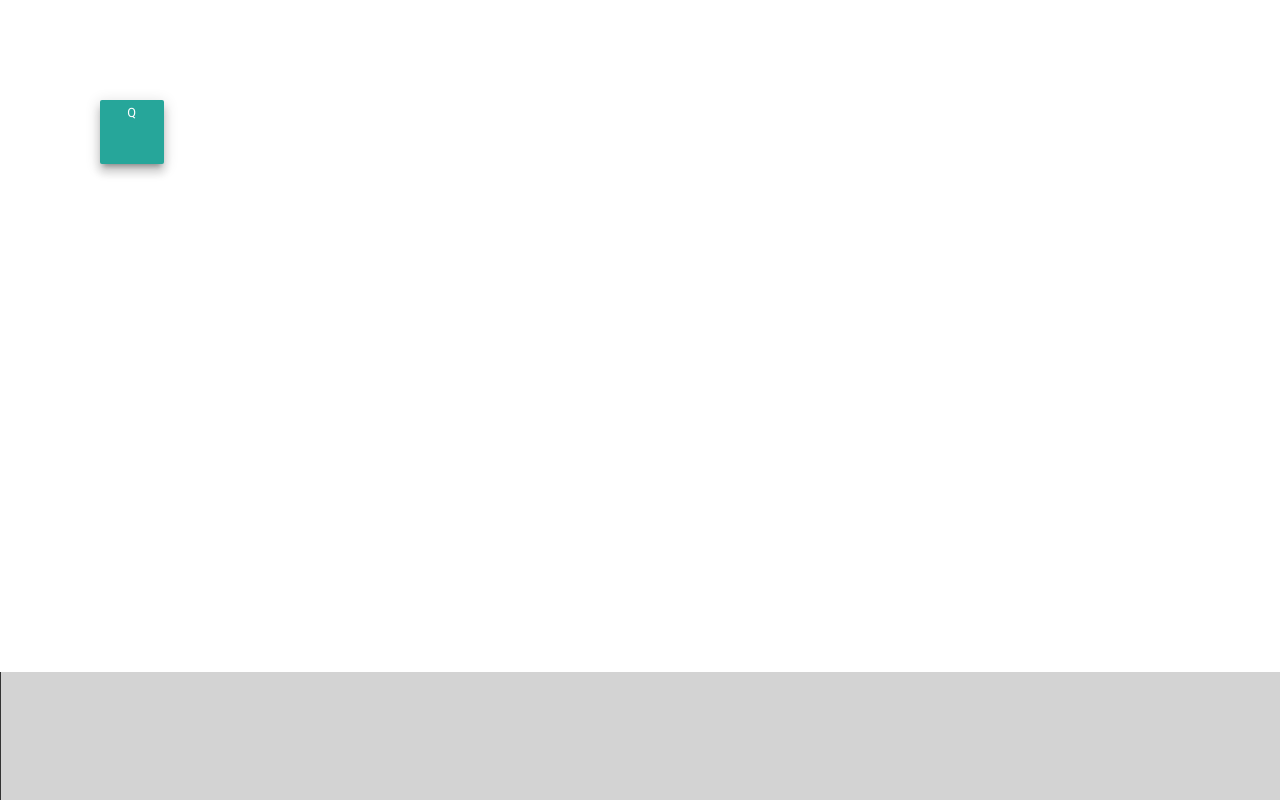
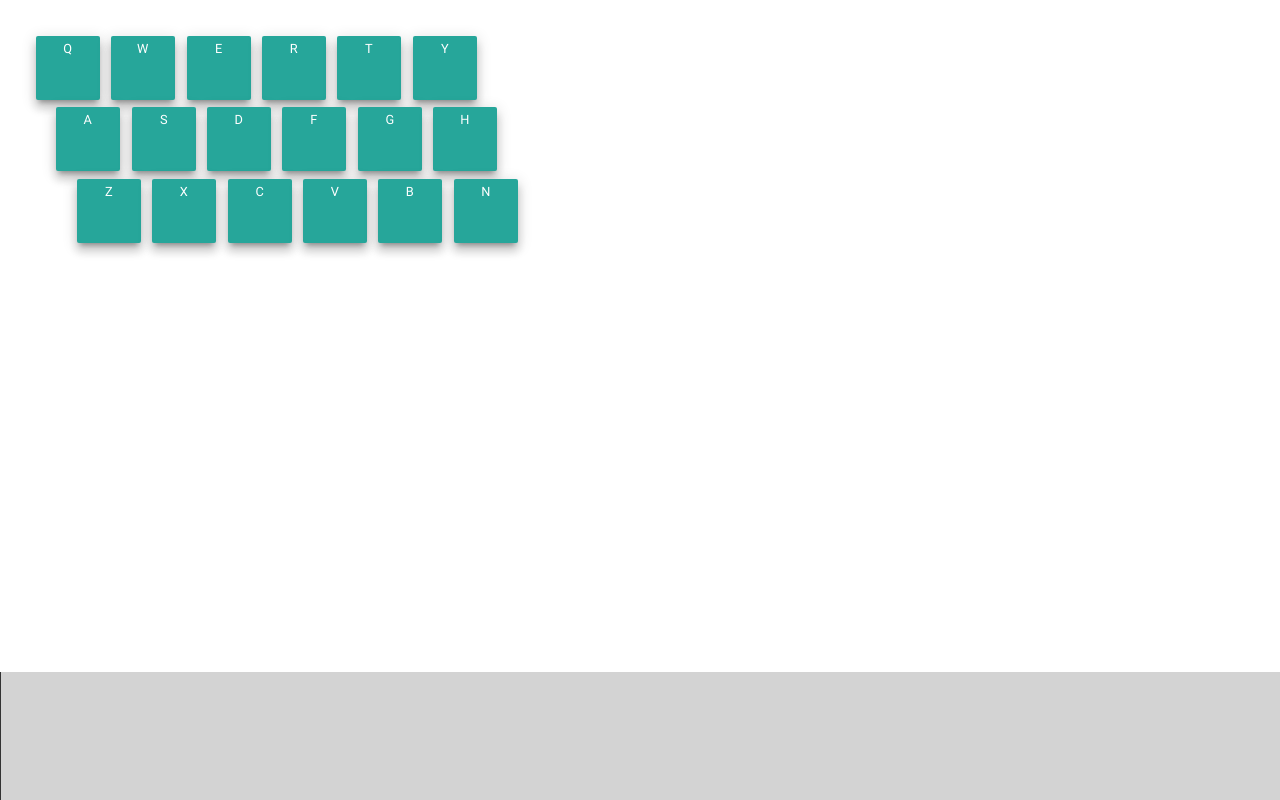
Before and after one commit to brandoshizzle/Flask, a website: page main.html in a window 1280 px wide. Drawn offline with Linux system fonts and the light colour scheme.

Commit message:
Made it look nicer.

```diff
--- a/css/main.css
+++ b/css/main.css
@@ -4,7 +4,19 @@
   padding: 5px;
   height: 5vw;
   width: 5vw;
-    margin: 100px;
+  margin: 0.3vw;
+}
+
+#row2 {
+  padding-left: 1.6vw;
+}
+
+#row3 {
+  padding-left: 3.2vw;
+}
+
+#keyboard {
+  padding: 2.5vw;
 }
 
 #waveform {
--- a/main.html
+++ b/main.html
@@ -15,14 +15,37 @@
 	</head>
 
 	<body onload="init()">
-    <div id="waveform"></div>
 
-    <div id="Q" class="btn btn-key z-depth-4 waves-effect waves-light">
-        Q
+		<div id="keyboard">
+			<div id="row1">
+				<div id="Q" class="btn btn-key z-depth-4 waves-effect waves-light">Q</div>
+				<div id="W" class="btn btn-key z-depth-4 waves-effect waves-light">W</div>
+				<div id="E" class="btn btn-key z-depth-4 waves-effect waves-light">E</div>
+				<div id="R" class="btn btn-key z-depth-4 waves-effect waves-light">R</div>
+				<div id="T" class="btn btn-key z-depth-4 waves-effect waves-light">T</div>
+				<div id="Y" class="btn btn-key z-depth-4 waves-effect waves-light">Y</div>
+			</div>
+			<div id="row2">
+				<div id="A" class="btn btn-key z-depth-4 waves-effect waves-light">A</div>
+				<div id="S" class="btn btn-key z-depth-4 waves-effect waves-light">S</div>
+				<div id="D" class="btn btn-key z-depth-4 waves-effect waves-light">D</div>
+				<div id="F" class="btn btn-key z-depth-4 waves-effect waves-light">F</div>
+				<div id="G" class="btn btn-key z-depth-4 waves-effect waves-light">G</div>
+				<div id="H" class="btn btn-key z-depth-4 waves-effect waves-light">H</div>
+			</div>
+			<div id="row3">
+				<div id="Z" class="btn btn-key z-depth-4 waves-effect waves-light">Z</div>
+				<div id="X" class="btn btn-key z-depth-4 waves-effect waves-light">X</div>
+				<div id="C" class="btn btn-key z-depth-4 waves-effect waves-light">C</div>
+				<div id="V" class="btn btn-key z-depth-4 waves-effect waves-light">V</div>
+				<div id="B" class="btn btn-key z-depth-4 waves-effect waves-light">B</div>
+				<div id="N" class="btn btn-key z-depth-4 waves-effect waves-light">N</div>
+			</div>
 		</div>
 
 
-
+		<!-- The waveform box-->
+		<div id="waveform"></div>
 
 		<!-- JS SCRIPT IMPORTS  -->
 		<script>
```
Lines whose indentation alone changed are shown as unchanged.
